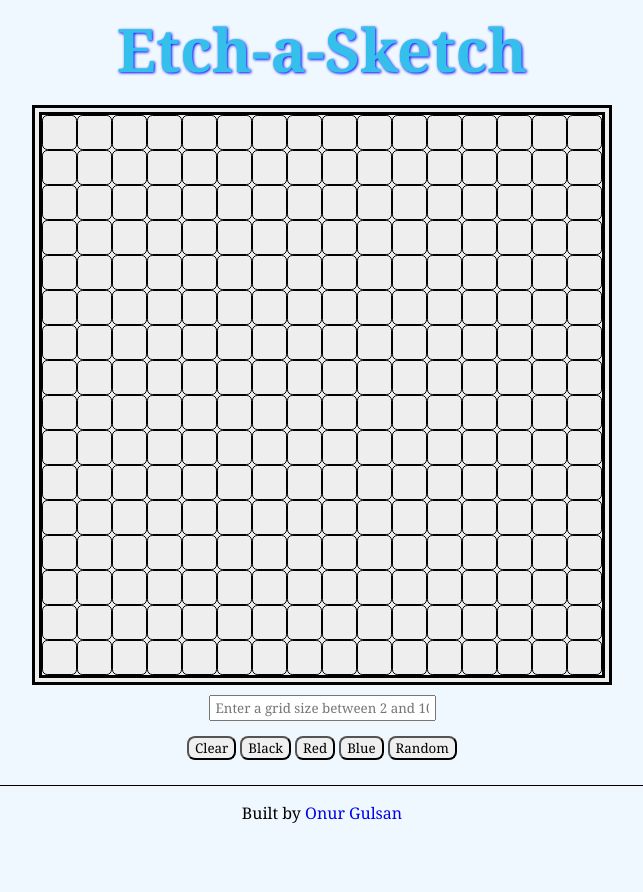
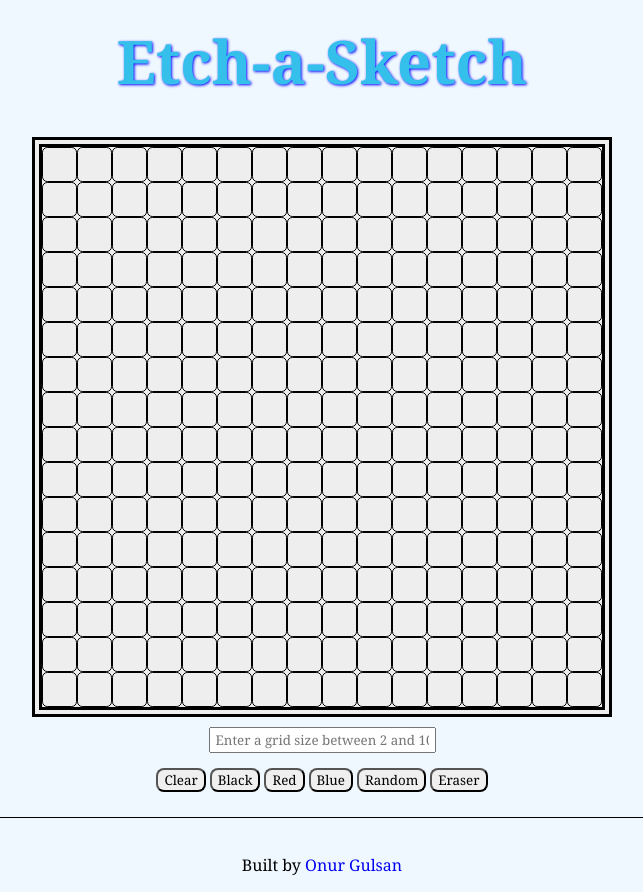
Before and after one commit to OGulsan/etch-a-sketch, a plain HTML site: page index.html in a window 1280 px wide. Shown: the whole page, without its empty margins (318-961 px from the left). Before the commit the page ends 848 px from the top, so only its background shows below. Drawn offline with Linux system fonts and the light colour scheme.

Commit message:
Styled page and added eraser button

```diff
--- a/index.html
+++ b/index.html
@@ -12,7 +12,7 @@
     <header>
         <h1>Etch-a-Sketch</h1>
     </header>
-    <div class="hero">
+    <section>
         <div class="grid">
 
         </div>
@@ -23,8 +23,9 @@
             <button type="button" id="red">Red</button>
             <button type="button" id="blue">Blue</button>
             <button type="button" id="random">Random</button>
+            <button type="button" id="eraser">Eraser</button>
         </div>
-    </div>
+    </section>
     <footer>
         <p>Built by <a href="https://github.com/OGulsan"> Onur Gulsan</a> </p>
     </footer>
--- a/script.js
+++ b/script.js
@@ -84,6 +84,9 @@ blue.addEventListener('click', handleClick)
 const random = document.getElementById('random')
 random.addEventListener('click', handleClickRandom)
 
+const eraser = document.querySelector('#eraser');
+eraser.addEventListener('click', () => color = "white");
+
 function handleClick(event) {
   color = event.target.id
 }
--- a/styles.css
+++ b/styles.css
@@ -9,6 +9,8 @@ button, h1, input, footer {
 
 body {
     background-color: aliceblue;
+    padding: 0px;
+    margin: 0px;
 }
 
 button {
@@ -41,7 +43,7 @@ transform: translateY(4px);
 
 .grid div {
     border: 1px solid black;
-    border-radius: 15%; /* maybe remove */
+    border-radius: 15%;
     text-align: center;
 
 }
@@ -56,7 +58,7 @@ input {
     padding-bottom: 2px;
 }
 
-.hero {
+section {
     display: flex;
     flex-direction: column;
     justify-content: space-between;
@@ -66,7 +68,8 @@ input {
 header {
     display: flex;
     justify-content: center;
-
+    margin-bottom: 20px;
+    margin-top: 20px;
 
 }
 
@@ -84,6 +87,7 @@ footer {
     border-top: 1px solid black;
     margin-top:20px;
     margin-bottom: 0px;
+    padding-top: 20px;
     padding-bottom:0px ;
 }
 
```
